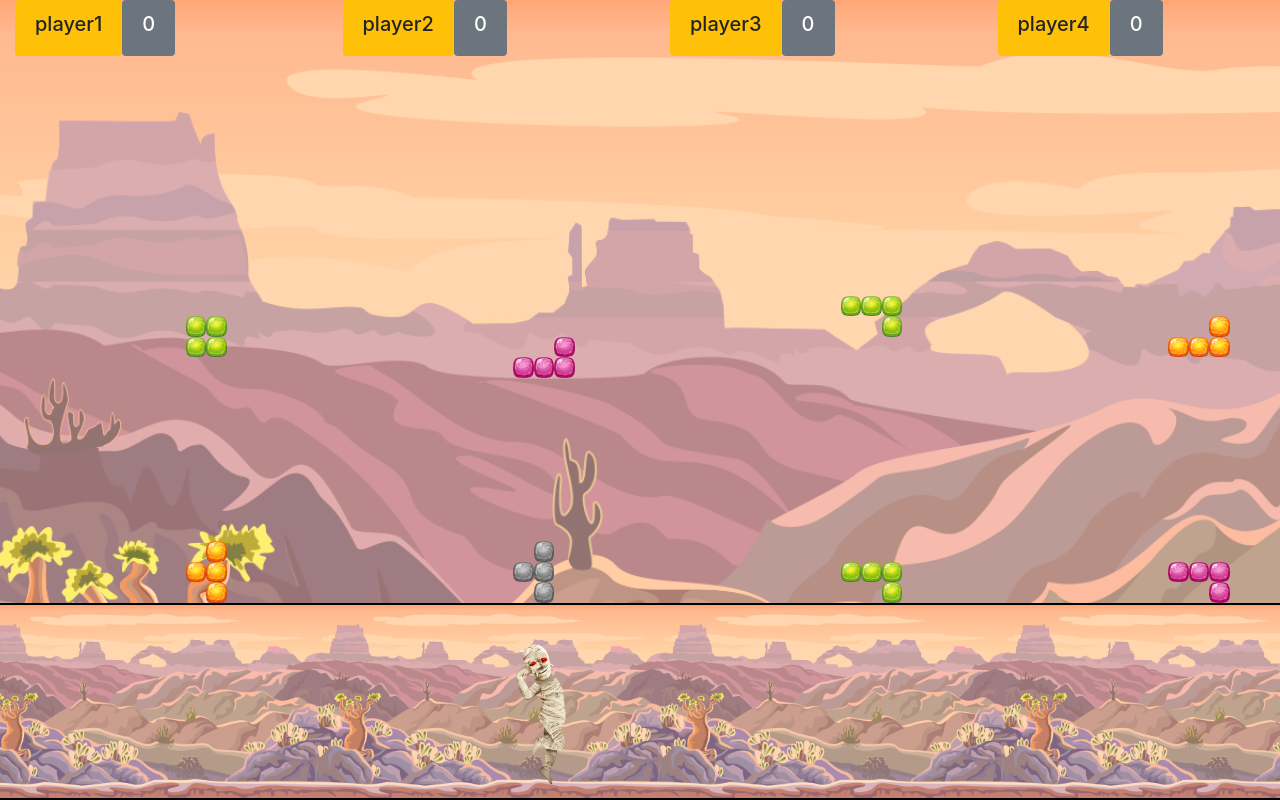
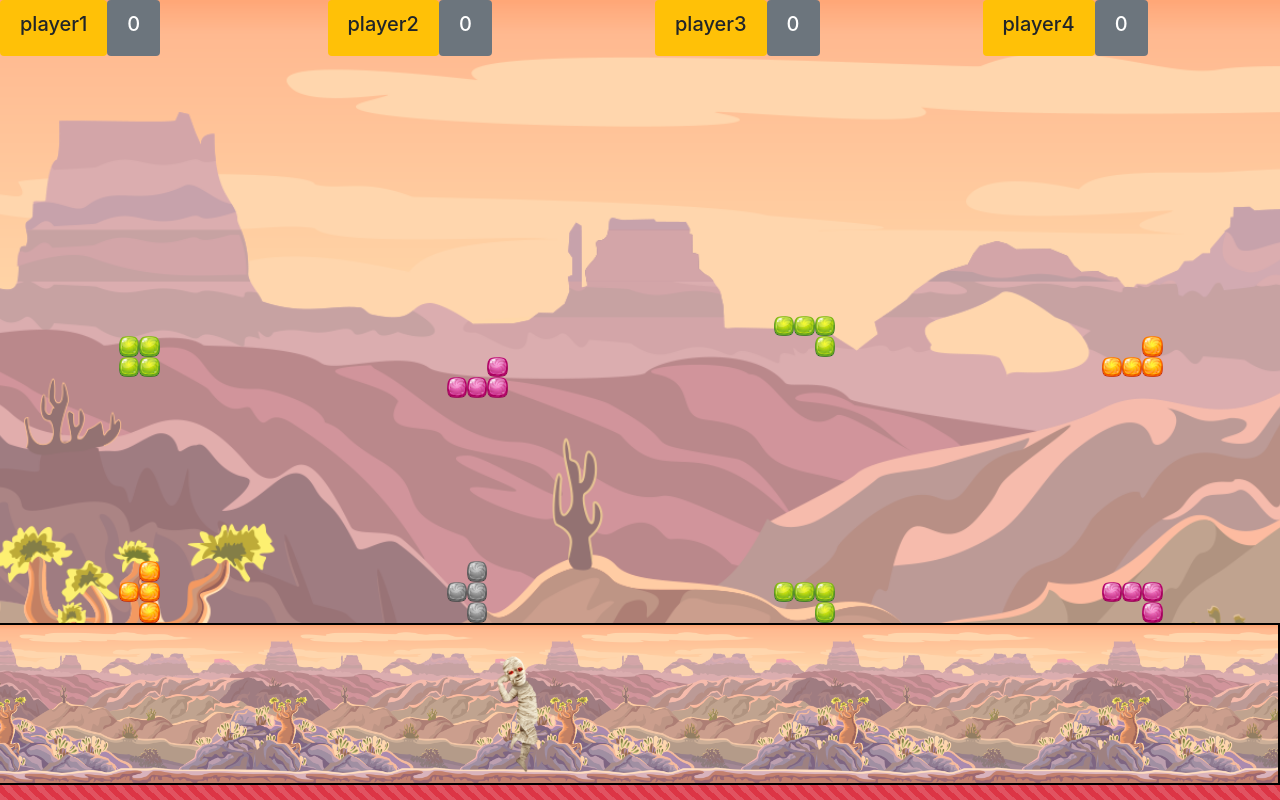
Before and after one commit to JeanCarrillo/super-block-heroes, an Angular app: page /game in a window 1280 px wide. Built offline with nearby package versions, Linux system fonts and the light colour scheme.

Commit message:
life bar and ajust

```diff
--- a/src/app/pages/game/game.component.css
+++ b/src/app/pages/game/game.component.css
@@ -19,12 +19,15 @@ app-background {
 
 app-monster {
   display: flex;
+  flex-direction: column;
   flex-grow: 1;
   min-width: 100%;
 }
 
 app-player-container {
   display: flex;
+  flex-direction: column;
+  justify-content: space-between;
 }
 .playerMonster {
   width: 100%;
--- a/src/app/pages/game/monster/monster.component.html
+++ b/src/app/pages/game/monster/monster.component.html
@@ -10,3 +10,6 @@
     [ngStyle]="{ left: getPosition(), transform: getDirection() }"
   />
 </div>
+<div class="progress">
+    <div class="progress-bar progress-bar-striped bg-danger" role="progressbar" style="width: 100%;" aria-valuenow="100" aria-valuemin="0" aria-valuemax="100"></div>
+</div>
--- a/src/app/pages/game/player-container/player-container.component.css
+++ b/src/app/pages/game/player-container/player-container.component.css
@@ -1,4 +1,3 @@
 .board {
     width: 80%;
-    align-items: flex-end;
 }
--- a/src/app/pages/game/player-container/player-container.component.html
+++ b/src/app/pages/game/player-container/player-container.component.html
@@ -2,11 +2,10 @@
   [name]="player.name"
   [score]="player.score"
   [gameOver]="player.gameOver"
-  class="col-3"
+
 ></app-score>
-
 <app-board
   [board]="player.board"
   [currentBlocks]="player.currentBlocks"
-  class="mx-auto d-flex board"
+  class="d-flex board"
 ></app-board>
```
